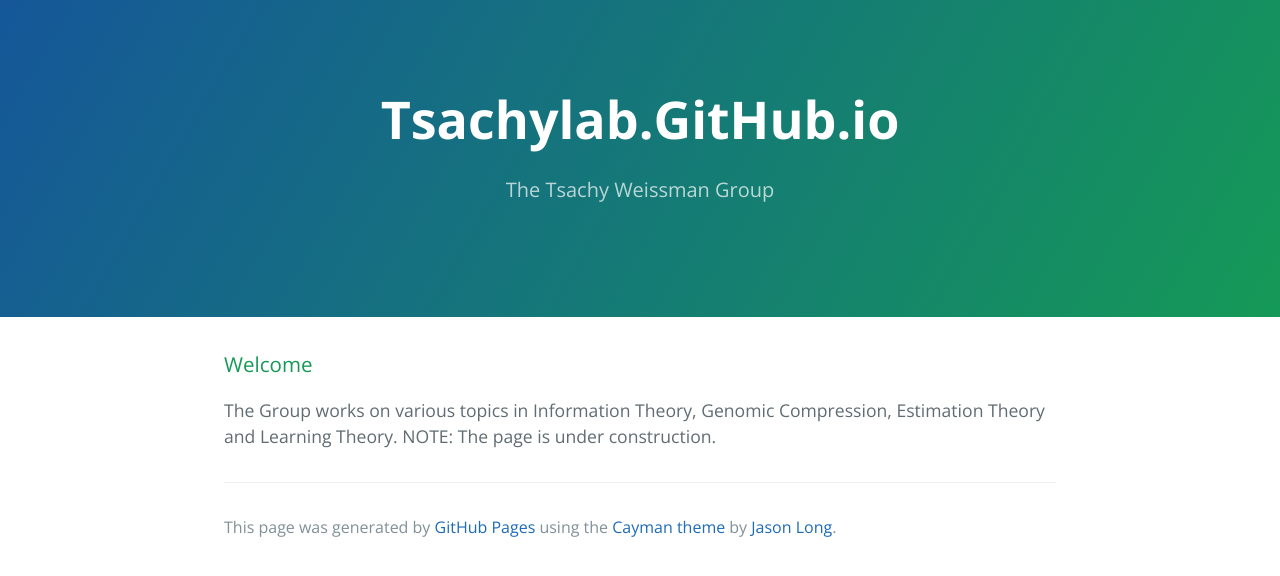
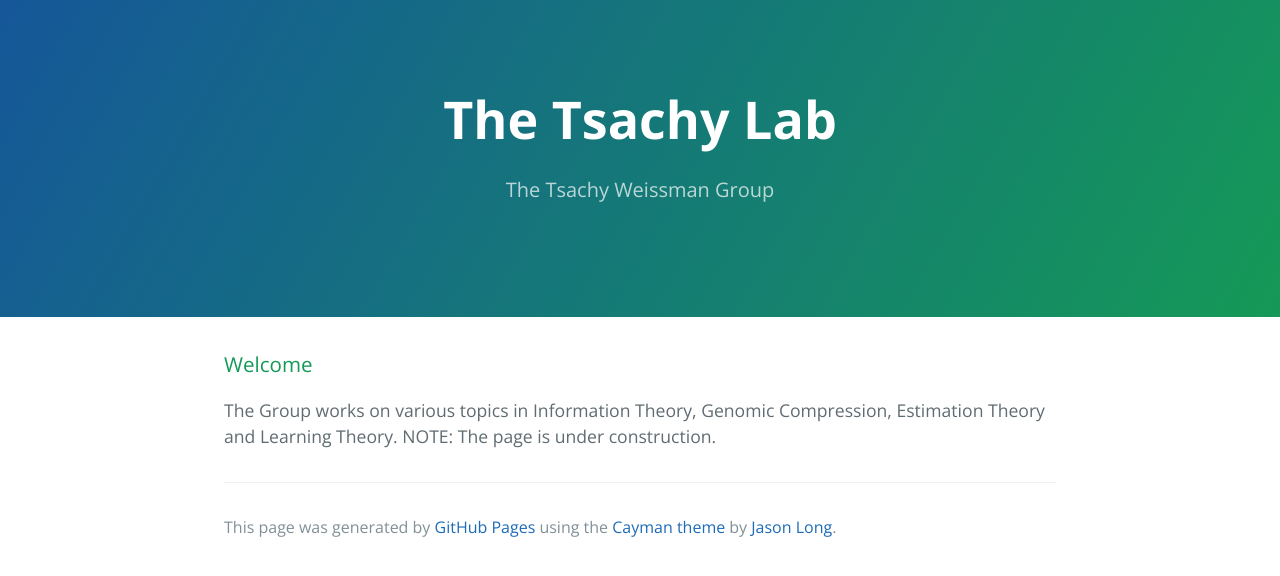
Before and after one commit to tsachyLab/tsachyLab.github.io, a plain HTML site: page index.html in a window 1280 px wide. Drawn offline with nearby package versions, Linux system fonts and the light colour scheme.

Commit message:
Update index.html, minor changes

```diff
--- a/index.html
+++ b/index.html
@@ -11,7 +11,7 @@
   </head>
   <body>
     <section class="page-header">
-      <h1 class="project-name">Tsachylab.GitHub.io</h1>
+      <h1 class="project-name">The Tsachy Lab</h1>
       <h2 class="project-tagline">The Tsachy Weissman Group</h2>
     </section>
 
```
